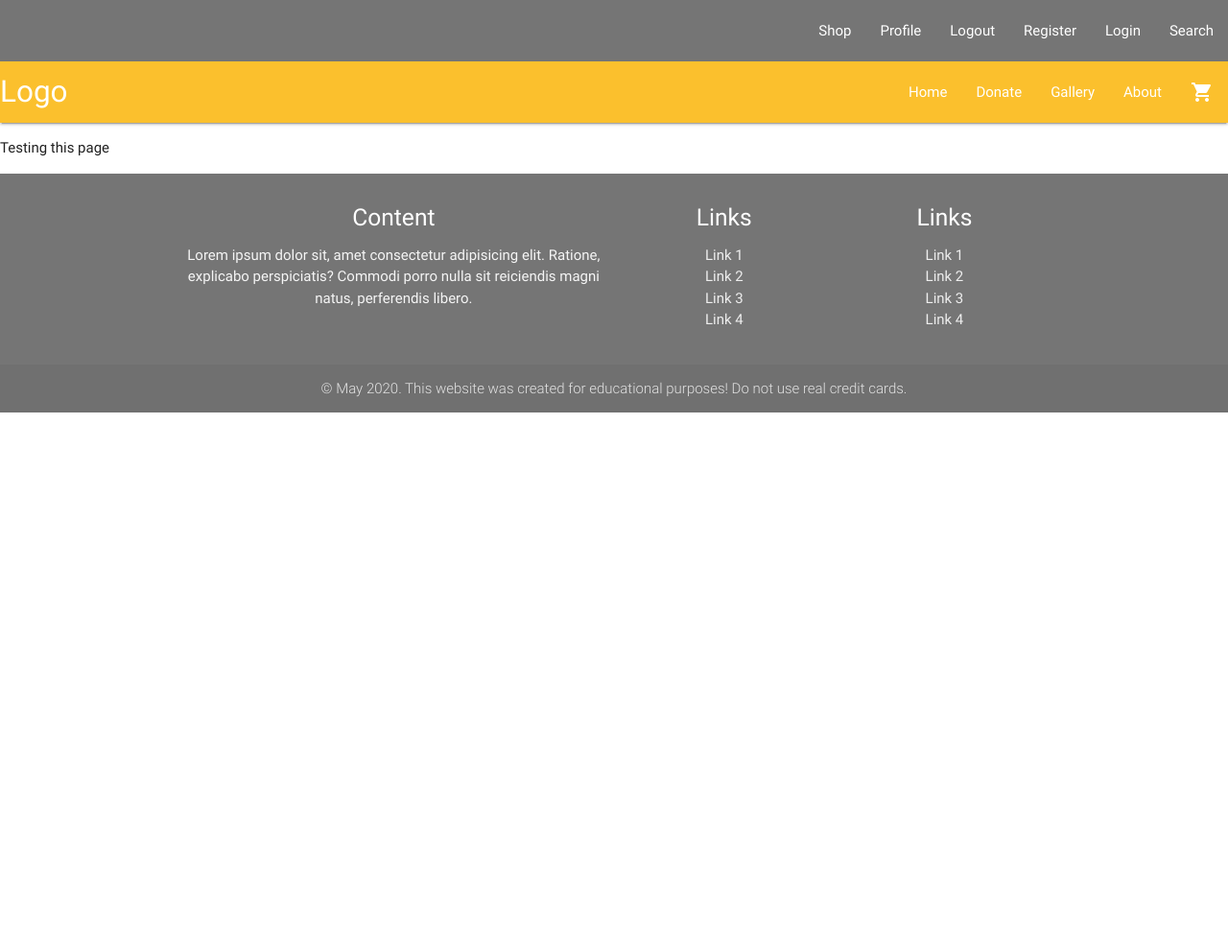
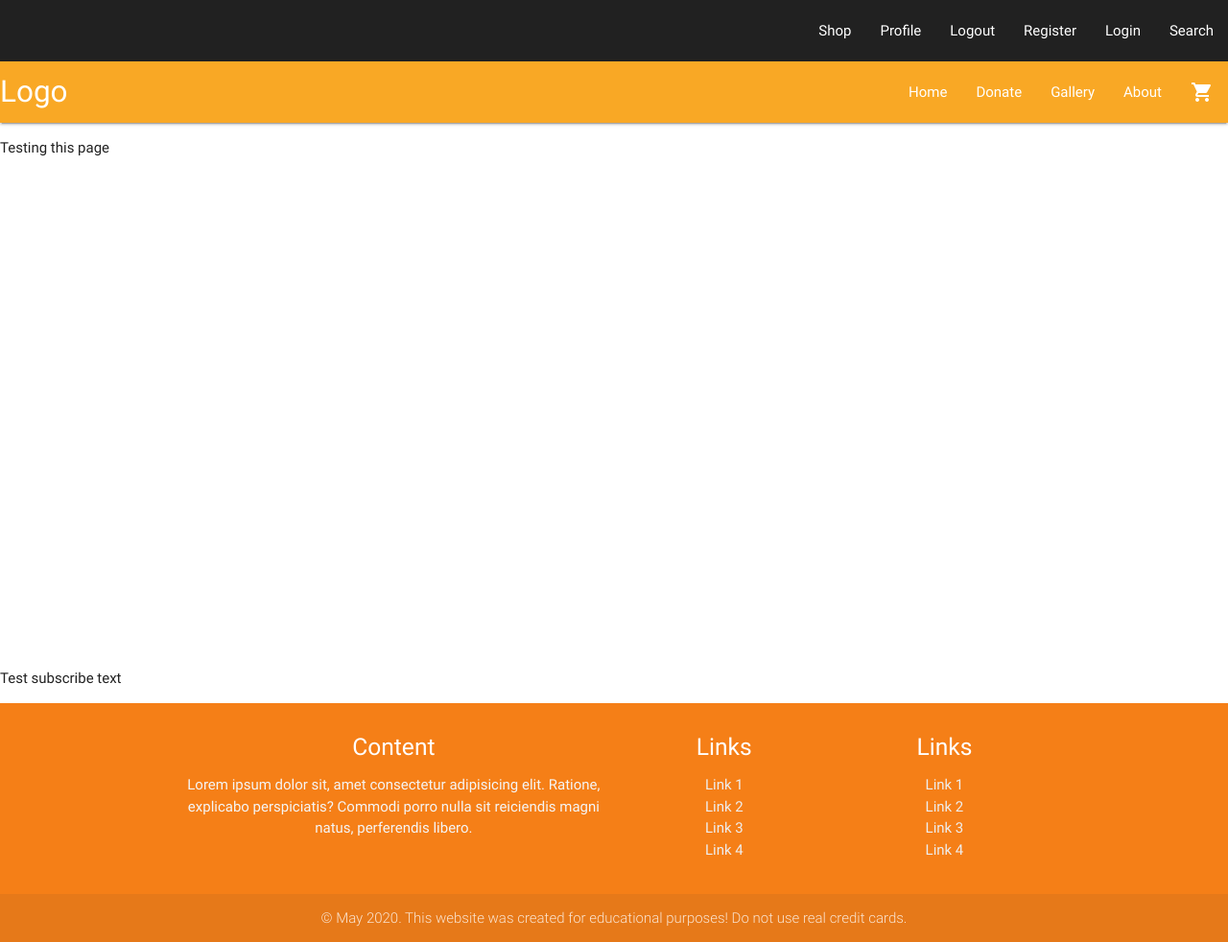
Before and after one commit to iulianpro/give-help, a Django app: page / in a window 1280 px wide. Shown: the whole page at 96% size. Before the commit the page ends 430 px from the top, so only its background shows below. Run offline with Django 3.2, Linux system fonts and the light colour scheme.

Commit message:
Added subscribe section to base template

```diff
--- a/templates/base.html
+++ b/templates/base.html
@@ -14,7 +14,7 @@
 <body>
 
     <nav class="hide-on-med-and-down">
-        <div class="nav-wrapper grey darken-1">
+        <div class="nav-wrapper grey darken-4">
             <ul class="right">
                 <li><a href="">Shop</a></li>
                 <li><a href="">Profile</a></li>
@@ -26,7 +26,7 @@
         </div>
     </nav>
     <nav>
-        <div class="nav-wrapper yellow darken-2">
+        <div class="nav-wrapper yellow darken-3">
             <a href="" class="brand-logo">Logo</a>
             <a href="" data-activates="mobile" class="button-collapse"><i class="material-icons">menu</i></a>
             <ul class="right hide-on-med-and-down">
@@ -58,12 +58,25 @@
 
     {% block content %}{% endblock %}
 
-    <footer class="page-footer grey darken-1">
+    <section>
+        <div class="parallax-container">
+            <div class="parallax">
+                <img class="subscribe-image-bg" src="{% static 'img/subscribe-bg.jpg' %}">
+            </div>
+        </div>
+        <div class="subscribe-content">
+            <p class="subscribe-content-text">Test subscribe text</p>
+        </div>
+    </section>
+
+    <footer class="page-footer yellow darken-4">
         <div class="container">
             <div class="row">
                 <div class="col m6 s12 center-align">
                     <h5 class="white-text">Content</h5>
-                    <p class="grey-text text-lighten-4">Lorem ipsum dolor sit, amet consectetur adipisicing elit. Ratione, explicabo perspiciatis? Commodi porro nulla sit reiciendis magni natus, perferendis libero.</p>
+                    <p class="grey-text text-lighten-4">Lorem ipsum dolor sit, amet consectetur adipisicing elit.
+                        Ratione, explicabo perspiciatis? Commodi porro nulla sit reiciendis magni natus, perferendis
+                        libero.</p>
                 </div>
                 <div class="col m3 s12 center-align">
                     <h5 class="white-text">Links</h5>
```
